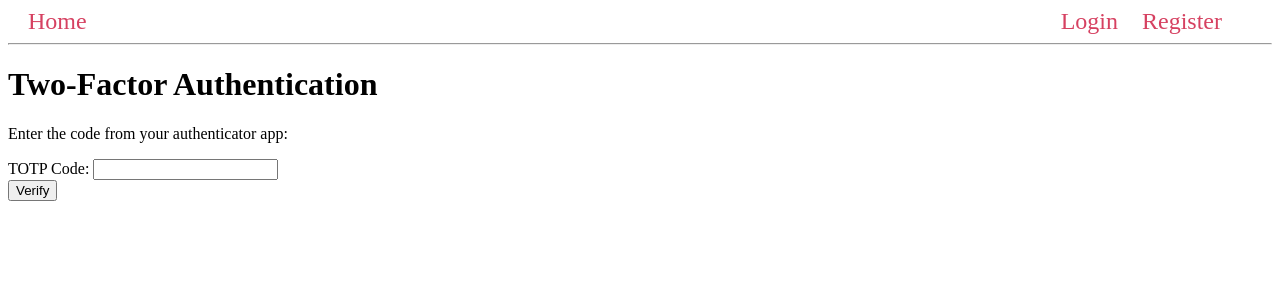
After one commit to suniversity1/flask_xss_demo, a Flask app: page /verify_totp in a window 1280 px wide. The commit adds this page. Shown: the top 300 px of the page. Run offline with Flask 3, Linux system fonts and the light colour scheme; parts of the project's set-up code (start-up, migrations or seed data) failed here and were passed over.

Commit message:
improved the otp

```diff
--- a/app.py
+++ b/app.py
@@ -2,17 +2,15 @@ import sqlite3
 import bleach
 from werkzeug.security import generate_password_hash, check_password_hash
 import pyotp
-from flask import Flask, request, redirect, url_for, render_template, session, flash,  g
+from flask import Flask, request, redirect, url_for, render_template, session, flash, g
 from datetime import datetime, timedelta
 import os
 from authlib.integrations.flask_client import OAuth
 import time
 
 app = Flask(__name__)
-app.secret_key = '!secret'
+app.secret_key = os.urandom(24)
 app.config.from_object('config')
-
-
 
 CONF_URL = 'https://accounts.google.com/.well-known/openid-configuration'
 oauth = OAuth(app)
@@ -56,12 +54,12 @@ def login_with_google():
     redirect_uri = url_for('auth', _external=True)
     return oauth.google.authorize_redirect(redirect_uri)
 
+
 @app.route('/login', methods=['GET', 'POST'])
 def login():
     if request.method == 'POST':
         email = bleach.clean(request.form['email'])
         password = bleach.clean(request.form['password'])
-        totp_code = bleach.clean(request.form['totp'])
         error = None
         client_ip = request.remote_addr
 
@@ -69,8 +67,6 @@ def login():
             error = 'Email is required.'
         elif not password:
             error = 'Password is required.'
-        elif not totp_code:
-            error = 'TOTP code is required.'
 
         if error is not None:
             flash(error)
@@ -79,14 +75,15 @@ def login():
             user = conn.execute('SELECT * FROM users WHERE email = ?', (email,)).fetchone()
             conn.close()
 
+            # Redirect if TOTP secret is missing
+            if user and not user['totp_secret']:
+                session['totp_uri'] = pyotp.TOTP(pyotp.random_base32()).provisioning_uri(email, issuer_name="FlaskBlog")
+                return redirect(url_for('totp_setup'))
+
             if user is None:
                 error = 'User not found.'
             elif not check_password_hash(user['password_hash'], password):
                 error = 'Incorrect password.'
-            else:
-                totp = pyotp.TOTP(user['totp_secret'])
-                if not totp.verify(totp_code):
-                    error = 'Invalid TOTP code.'
 
             if error is None:
                 session.clear()
@@ -94,7 +91,7 @@ def login():
                 flash("Login successful!")
                 if client_ip in failed_login_attempts:
                     del failed_login_attempts[client_ip]
-                return redirect(url_for('index'))
+                return redirect(url_for('verify_totp'))
             else:
                 if client_ip not in failed_login_attempts:
                     failed_login_attempts[client_ip] = (1, time.time())
@@ -128,21 +125,23 @@ def register():
             flash(error)
         else:
             hashed_password = generate_password_hash(password)
-            totp_secret = pyotp.random_base32()  # Generate a TOTP secret
-            totp_uri = pyotp.TOTP(totp_secret).provisioning_uri(email, issuer_name="FlaskBlog")
 
             conn = get_db_connection()
             try:
-                conn.execute('INSERT INTO users (email, password_hash, totp_secret) VALUES (?, ?, ?)',
-                             (email, hashed_password, totp_secret))
+                conn.execute(
+                    'INSERT INTO users (email, password_hash) VALUES (?, ?)',
+                    (email, hashed_password)
+                )
                 conn.commit()
-                flash("Registration successful! Please scan the QR code below to set up two-factor authentication.")
-                return render_template('register.html', totp_uri=totp_uri)
+
+                user = conn.execute('SELECT * FROM users WHERE email = ?', (email,)).fetchone()
+                session['user_id'] = user['user_id']
+
+                return redirect(url_for('totp_setup'))
             except sqlite3.IntegrityError:
                 flash("An account with this email already exists.")
             finally:
                 conn.close()
-
     return render_template('register.html')
 
 
@@ -162,6 +161,50 @@ def logout():
     session.clear()
     return redirect(url_for('index'))
 
+
+@app.route('/totp_setup', methods=['GET', 'POST'])
+def totp_setup():
+    user_id = session.get('user_id')
+    if user_id is None:
+        return redirect(url_for('register'))
+
+    conn = get_db_connection()
+    user = conn.execute('SELECT * FROM users WHERE user_id = ?', (user_id,)).fetchone()
+
+    # Ensure `user` exists to avoid issues
+    if not user:
+        conn.close()
+        flash("User not found. Please register again.")
+        return redirect(url_for('register'))
+
+    if request.method == 'POST':
+        totp_code = bleach.clean(request.form['totp'])
+
+        if user:
+            totp = pyotp.TOTP(session['totp_secret'])
+            if totp.verify(totp_code):
+                # Update user with TOTP secret after verification
+                conn.execute('UPDATE users SET totp_secret = ? WHERE user_id = ?', (session['totp_secret'], user_id))
+                conn.commit()
+                session.pop('totp_secret', None)
+
+                # Mark the user as authenticated and redirect to index
+                session['authenticated'] = True
+                flash("TOTP setup successful!")
+                return redirect(url_for('index'))
+            else:
+                flash("Invalid TOTP code.")
+        conn.close()
+
+    # Generate TOTP secret and URI for setup
+    totp_secret = pyotp.random_base32()
+    session['totp_secret'] = totp_secret
+    totp_uri = pyotp.TOTP(totp_secret).provisioning_uri(user['email'], issuer_name="FlaskBlog")
+
+    conn.close()
+    return render_template('totp_setup.html', totp_uri=totp_uri)
+
+
 @app.route('/auth')
 def auth():
     token = oauth.google.authorize_access_token()
@@ -171,16 +214,91 @@ def auth():
     conn = get_db_connection()
     user = conn.execute('SELECT * FROM users WHERE email = ?', (user_info['email'],)).fetchone()
 
+    # Redirect if TOTP secret is missing
+    if user and not user['totp_secret']:
+        session['user_id'] = user['user_id']
+        return redirect(url_for('totp_setup'))
+
     if user is None:
-        conn.execute('INSERT INTO users (email, name) VALUES (?, ?)', (user_info['email'], user_info['name']))
+
+        conn.execute(
+            'INSERT INTO users (email, name) VALUES (?, ?)',
+            (user_info['email'], user_info['name'])
+        )
         conn.commit()
+
+        # Store the new user's ID in session and redirect to a page displaying the QR code
         user = conn.execute('SELECT * FROM users WHERE email = ?', (user_info['email'],)).fetchone()
+        session['user_id'] = user['user_id']
+        conn.close()
+
+        flash("Please scan the QR code to enable two-factor authentication.")
+        return render_template('totp_setup.html')
+    else:
+        if user['totp_secret']:
+            session['user_id'] = user['user_id']
+            conn.close()
+            return redirect(url_for('verify_totp'))
+
+        # Existing user, check for 2FA setup and proceed
+        session['user_id'] = user['user_id']
+        conn.close()
+
+        return redirect(url_for('index'))
 
 
-    session['user_id'] = user['user_id']
-    conn.close()
+@app.route('/verify_totp', methods=['GET', 'POST'])
+def verify_totp():
+    if request.method == 'POST':
+        totp_code = bleach.clean(request.form['totp'])
+        user_id = session.get('user_id')
 
-    return redirect(url_for('index'))
+        if user_id is None:
+            flash("Authentication error. Please log in again.")
+            return redirect(url_for('login'))
+
+        conn = get_db_connection()
+        user = conn.execute('SELECT * FROM users WHERE user_id = ?', (user_id,)).fetchone()
+        conn.close()
+
+        if user:
+            totp = pyotp.TOTP(user['totp_secret'])
+            if totp.verify(totp_code):
+                session['authenticated'] = True
+                flash("Login successful!")
+                return redirect(url_for('index'))
+            else:
+                flash("Invalid TOTP code.")
+        else:
+            flash("User not found.")
+
+    return render_template('verify_totp.html')
+
+@app.before_request
+def before_request():
+    user_id = session.get('user_id')
+    authenticated = session.get('authenticated')
+    client_ip = request.remote_addr
+    current_time = time.time()
+
+    # Check rate limit
+    if client_ip in failed_login_attempts:
+        attempts, first_attempt_time = failed_login_attempts[client_ip]
+        if attempts >= RATE_LIMIT:
+            if current_time - first_attempt_time < TIMEOUT_DURATION:
+                flash('Too many failed login attempts. Please try again later.')
+                return render_template('login.html')
+            else:
+                # Reset attempts after the timeout duration
+                failed_login_attempts[client_ip] = (0, current_time)
+
+    # Load the user if they are logged in
+    if user_id and authenticated:
+        conn = get_db_connection()
+        g.user = conn.execute('SELECT * FROM users WHERE user_id = ?', (user_id,)).fetchone()
+        conn.close()
+    else:
+        g.user = None
 
 
 @app.route('/create', methods=('GET', 'POST'))
@@ -208,6 +326,7 @@ def create():
 
     return render_template('create_post.html')
 
+
 @app.route('/')
 def index():
     conn = get_db_connection()
@@ -215,5 +334,6 @@ def index():
     conn.close()
     return render_template('index.html', posts=posts)
 
+
 if __name__ == "__main__":
     app.run(debug=True)
--- a/templates/register.html
+++ b/templates/register.html
@@ -3,7 +3,6 @@
 {% block title %} Register {% endblock %}
 
 {% block content %}
-    {% if not totp_uri %}
     <form action="{{ url_for('register') }}" method="post">
         <div>
             <label for="email">Email:</label>
@@ -26,9 +25,4 @@
             <button>Register with Google</button>
         </a>
     </div>
-    {% endif %}
-    {% if totp_uri %}
-        <p>Scan this QR code with your 2FA app:</p>
-        <img src="https://api.qrserver.com/v1/create-qr-code/?data={{ totp_uri }}" alt="QR Code">
-    {% endif %}
 {% endblock %}
--- /dev/null
+++ b/templates/verify_totp.html
@@ -0,0 +1,17 @@
+{% extends 'base.html' %}
+
+{% block title %} Verify TOTP {% endblock %}
+
+{% block content %}
+    <h1>Two-Factor Authentication</h1>
+    <p>Enter the code from your authenticator app:</p>
+    <form action="{{ url_for('verify_totp') }}" method="post">
+        <div>
+            <label for="totp">TOTP Code:</label>
+            <input type="text" id="totp" name="totp" required>
+        </div>
+        <div>
+            <button type="submit">Verify</button>
+        </div>
+    </form>
+{% endblock %}
```
Also changed, not shown: templates/login.html (+0 -15 lines), templates/totp_setup.html (added, +15 -0 lines).
